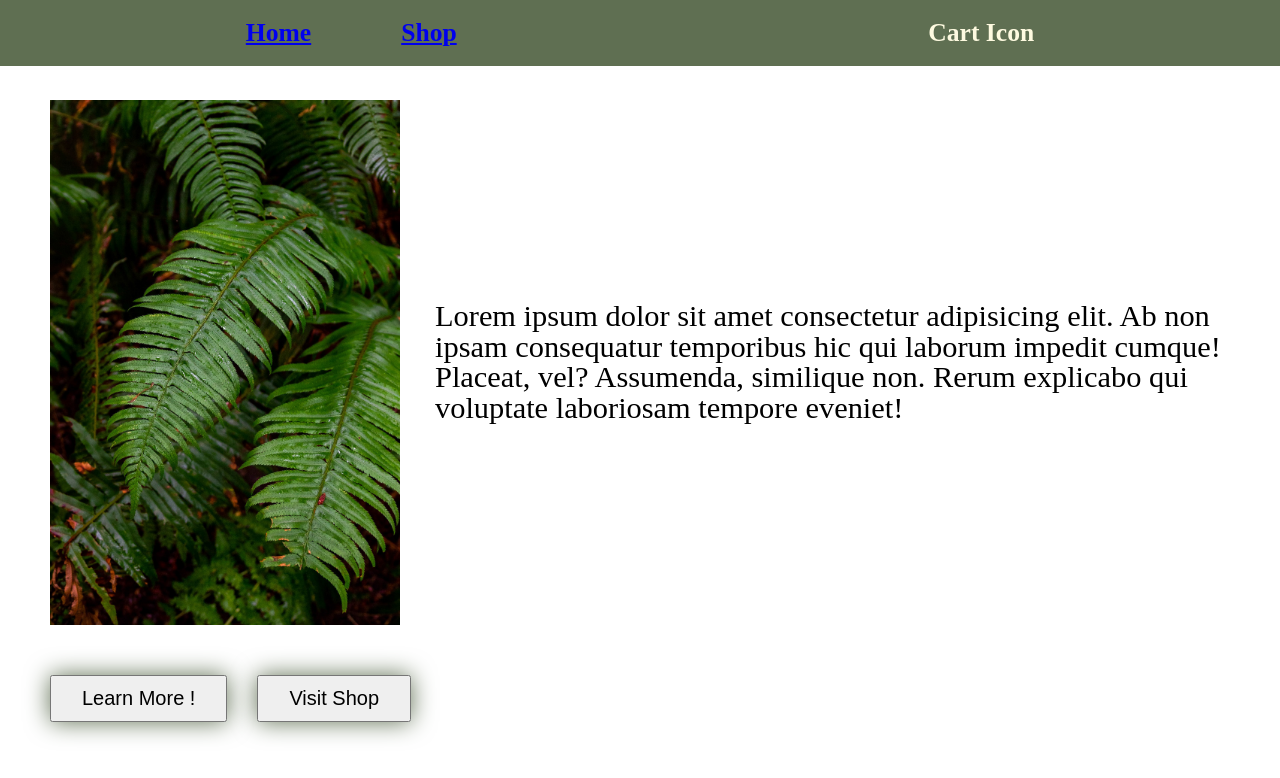
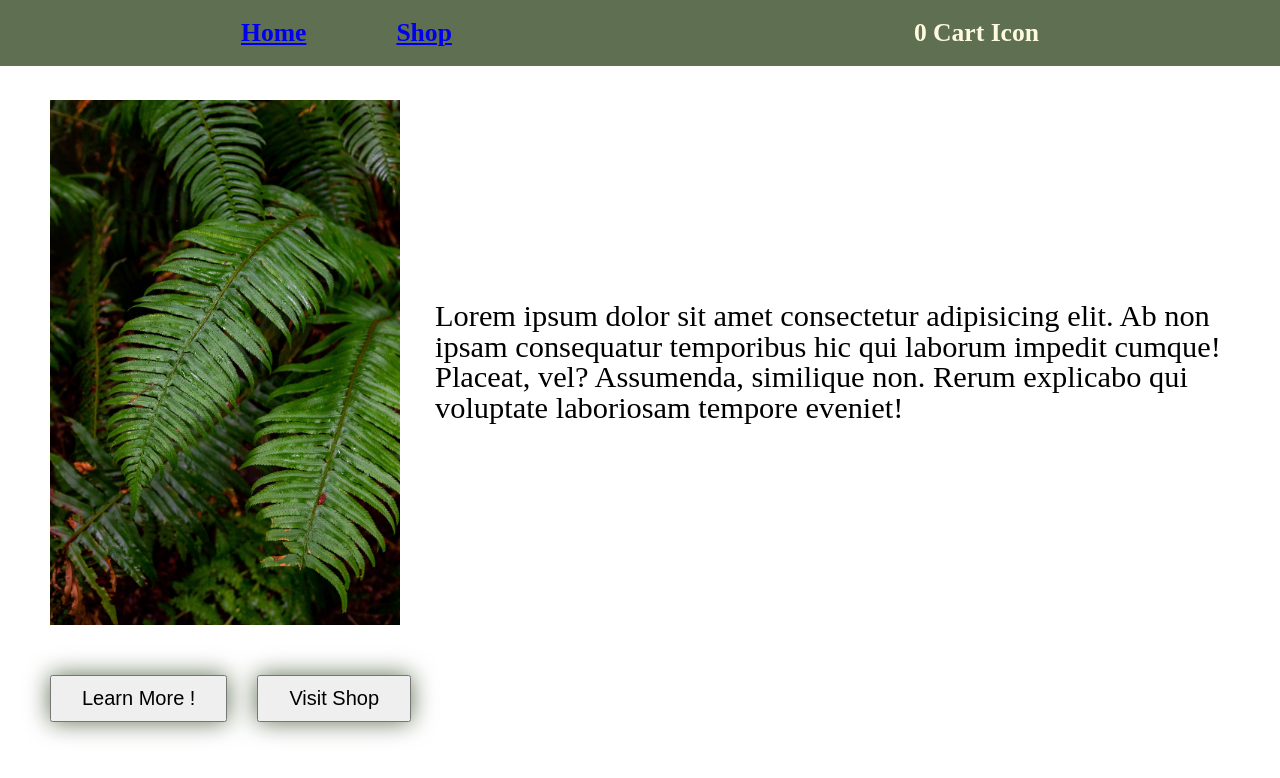
Before and after one commit to fadelyking/shopping-cart, a React (Vite) app: page / in a window 1280 px wide. Shown: the top 778 px of the page. Built offline with nearby package versions, Linux system fonts and the light colour scheme; no server answers.

Commit message:
items in cart now display when on the homepage

```diff
--- a/src/components/components/navbar.jsx
+++ b/src/components/components/navbar.jsx
@@ -1,6 +1,7 @@
+import { useState } from "react";
 import "./navbar.css";
 import { Link } from "react-router-dom";
-export default function NavBar() {
+export default function NavBar(props) {
 	return (
 		<div className="nav-bar">
 			<div className="nav-links">
@@ -15,7 +16,7 @@ export default function NavBar() {
 					</Link>
 				</ul>
 			</div>
-			<div className="cart">Cart Icon</div>
+			<div className="cart">{props.itemsNumber} Cart Icon</div>
 		</div>
 	);
 }
--- a/src/components/containers/home.jsx
+++ b/src/components/containers/home.jsx
@@ -1,9 +1,9 @@
 import "./home.css";
 import NavBar from "../components/navbar";
-export default function Homepage() {
+export default function Homepage(props) {
 	return (
 		<>
-			<NavBar />
+			<NavBar itemsNumber={props.itemsNum} />
 			<div className="container">
 				<div className="home-container">
 					<div className="image-text">
```
